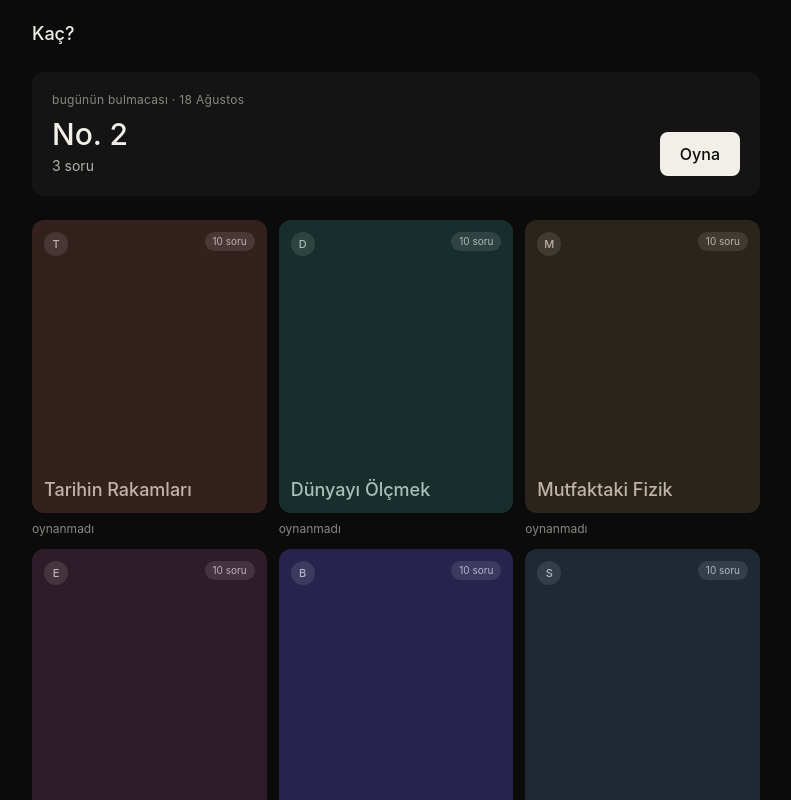
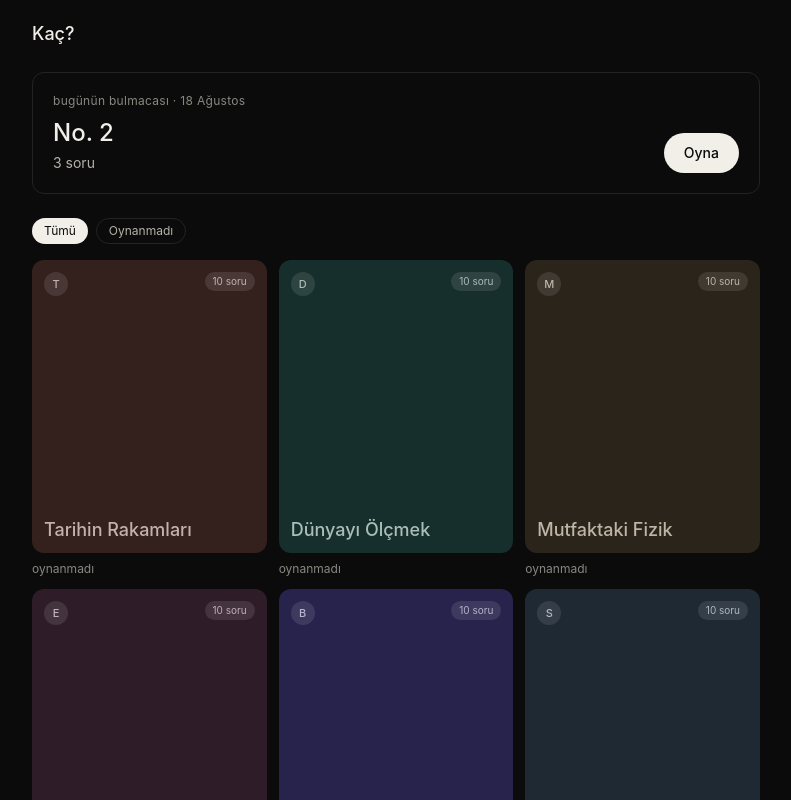
Before and after one commit to OmerHarmankayaC/quiz, a Next.js app: page / in a window 1280 px wide. Shown: the top 800 px of the page, without its empty margins (244-1035 px from the left). Built offline with nearby package versions, Linux system fonts and the light colour scheme.

Commit message:
feat: mat gunluk blok ve calisan paket suzgeci

```diff
--- a/app/page.tsx
+++ b/app/page.tsx
@@ -1,17 +1,20 @@
 'use client';
 
 import Link from 'next/link';
-import { useEffect, useState } from 'react';
+import { useEffect, useMemo, useState } from 'react';
 import { PAKETLER, TAKVIM } from '@/lib/game/bank';
 import { bugununTarihi, gunuBul } from '@/lib/game/daily';
 import { kaydiOku, gecerliStreak, BOS_KAYIT, type OyunKaydi } from '@/lib/game/storage';
 import { PaketKarti } from '@/components/PaketKarti';
 import { GunlukKapak } from '@/components/GunlukKapak';
 
+type Suzgec = 'tumu' | 'oynanmadi';
+
 export default function AnaSayfa() {
 	const [kayit, setKayit] = useState<OyunKaydi>(BOS_KAYIT);
 	const [tarih, setTarih] = useState('');
 	const [yuklendi, setYuklendi] = useState(false);
+	const [suzgec, setSuzgec] = useState<Suzgec>('tumu');
 
 	useEffect(() => {
 		setKayit(kaydiOku());
@@ -29,12 +32,21 @@ export default function AnaSayfa() {
 			})
 		: '';
 
+	// Kayit okunmadan hangi paketin oynandigini bilmiyoruz; suzgec o ana kadar uygulanmaz.
+	const gorunenPaketler = useMemo(
+		() =>
+			!yuklendi || suzgec === 'tumu'
+				? PAKETLER
+				: PAKETLER.filter((p) => kayit.paketler[p.slug] === undefined),
+		[yuklendi, suzgec, kayit]
+	);
+
 	return (
 		<main className="mx-auto max-w-3xl p-5">
 			<header className="mb-6 flex items-center justify-between">
 				<span className="text-lg font-medium">Kaç?</span>
 				{streak > 0 && (
-					<span className="rounded-full bg-[#fac775] px-3 py-1 text-xs text-[#0b0b0b]">
+					<span className="rounded-full border border-[var(--kenar)] px-3 py-1 text-xs text-[var(--metin-ikincil)]">
 						seri {streak}
 					</span>
 				)}
@@ -48,8 +60,35 @@ export default function AnaSayfa() {
 				yuklendi={yuklendi}
 			/>
 
-			<div className="mt-6 grid grid-cols-2 gap-3 sm:grid-cols-3">
-				{PAKETLER.map((p) => (
+			<div className="mt-6 flex gap-2">
+				{([
+					['tumu', 'Tümü'],
+					['oynanmadi', 'Oynanmadı']
+				] as const).map(([deger, etiket]) => (
+					<button
+						key={deger}
+						type="button"
+						onClick={() => setSuzgec(deger)}
+						aria-pressed={suzgec === deger}
+						className={
+							'rounded-full px-3 py-1 text-xs transition ' +
+							(suzgec === deger
+								? 'bg-[var(--metin)] text-[var(--zemin)]'
+								: 'border border-[var(--kenar)] text-[var(--metin-ikincil)]')
+						}
+					>
+						{etiket}
+					</button>
+				))}
+			</div>
+
+			{gorunenPaketler.length === 0 ? (
+				<p className="mt-6 text-sm text-[var(--metin-ikincil)]">
+					Bütün paketleri oynamışsın.
+				</p>
+			) : (
+				<div className="mt-4 grid grid-cols-2 gap-3 sm:grid-cols-3">
+					{gorunenPaketler.map((p) => (
 						<PaketKarti
 							key={p.slug}
 							paket={p}
@@ -58,6 +97,7 @@ export default function AnaSayfa() {
 						/>
 					))}
 				</div>
+			)}
 
 			<nav className="mt-8 text-sm text-[var(--metin-soluk)]">
 				<Link href="/arsiv">Arşiv</Link>
--- a/components/GunlukKapak.tsx
+++ b/components/GunlukKapak.tsx
@@ -14,7 +14,7 @@ export function GunlukKapak({ no, tarihMetni, streak, oynandi, yuklendi }: Props
 	if (!yuklendi) {
 		return (
 			<div
-				className="flex items-end justify-between gap-4 rounded-xl bg-[var(--yuzey)] p-5"
+				className="flex items-end justify-between gap-4 rounded-xl border border-[var(--kenar)] p-5"
 				aria-hidden
 			>
 				<div className="text-[var(--metin-soluk)]">
@@ -22,7 +22,7 @@ export function GunlukKapak({ no, tarihMetni, streak, oynandi, yuklendi }: Props
 					<p className="mt-2 text-3xl font-medium opacity-40">—</p>
 					<p className="mt-1 text-sm">{' '}</p>
 				</div>
-				<span className="whitespace-nowrap rounded-lg bg-[var(--kenar)] px-5 py-2.5 font-medium text-transparent">
+				<span className="whitespace-nowrap rounded-full border border-[var(--kenar)] px-5 py-2.5 font-medium text-transparent">
 					Oyna
 				</span>
 			</div>
@@ -31,7 +31,7 @@ export function GunlukKapak({ no, tarihMetni, streak, oynandi, yuklendi }: Props
 
 	if (no === null) {
 		return (
-			<div className="rounded-xl bg-[var(--yuzey)] p-5">
+			<div className="rounded-xl border border-[var(--kenar)] p-5">
 				<p className="text-sm text-[var(--metin-ikincil)]">
 					Bugün için bulmaca yok. Aşağıdaki paketlerden birini dene.
 				</p>
@@ -40,19 +40,19 @@ export function GunlukKapak({ no, tarihMetni, streak, oynandi, yuklendi }: Props
 	}
 
 	return (
-		<div className="flex items-end justify-between gap-4 rounded-xl bg-[var(--yuzey)] p-5">
+		<div className="flex items-end justify-between gap-4 rounded-xl border border-[var(--kenar)] p-5">
 			<div>
 				<p className="text-xs tracking-wide text-[var(--metin-soluk)]">
 					bugünün bulmacası · {tarihMetni}
 				</p>
-				<p className="mt-2 text-3xl font-medium">No. {no}</p>
+				<p className="mt-2 text-2xl font-medium">No. {no}</p>
 				<p className="mt-1 text-sm text-[var(--metin-ikincil)]">
 					3 soru{streak > 0 && ` · seri ${streak} gün`}
 				</p>
 			</div>
 			<Link
 				href="/gunluk"
-				className="whitespace-nowrap rounded-lg bg-[var(--metin)] px-5 py-2.5 font-medium text-[var(--zemin)]"
+				className="whitespace-nowrap rounded-full bg-[var(--metin)] px-5 py-2.5 text-sm font-medium text-[var(--zemin)]"
 			>
 				{oynandi ? 'Tekrar oyna' : 'Oyna'}
 			</Link>
```
Lines whose indentation alone changed are shown as unchanged.
